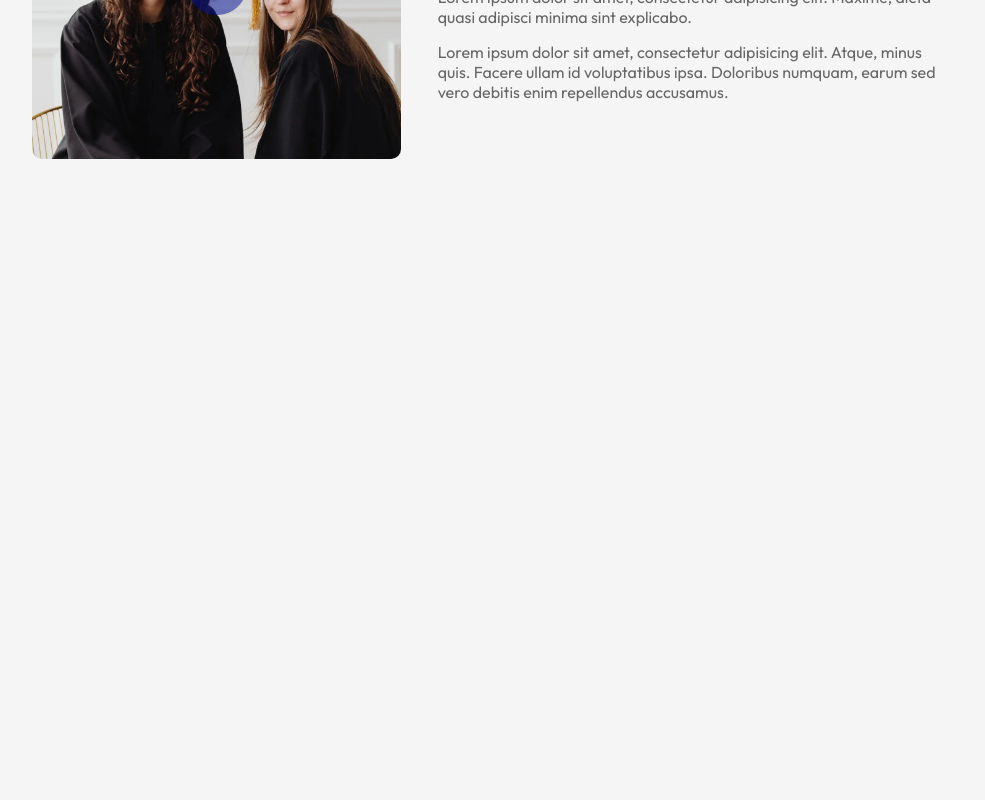
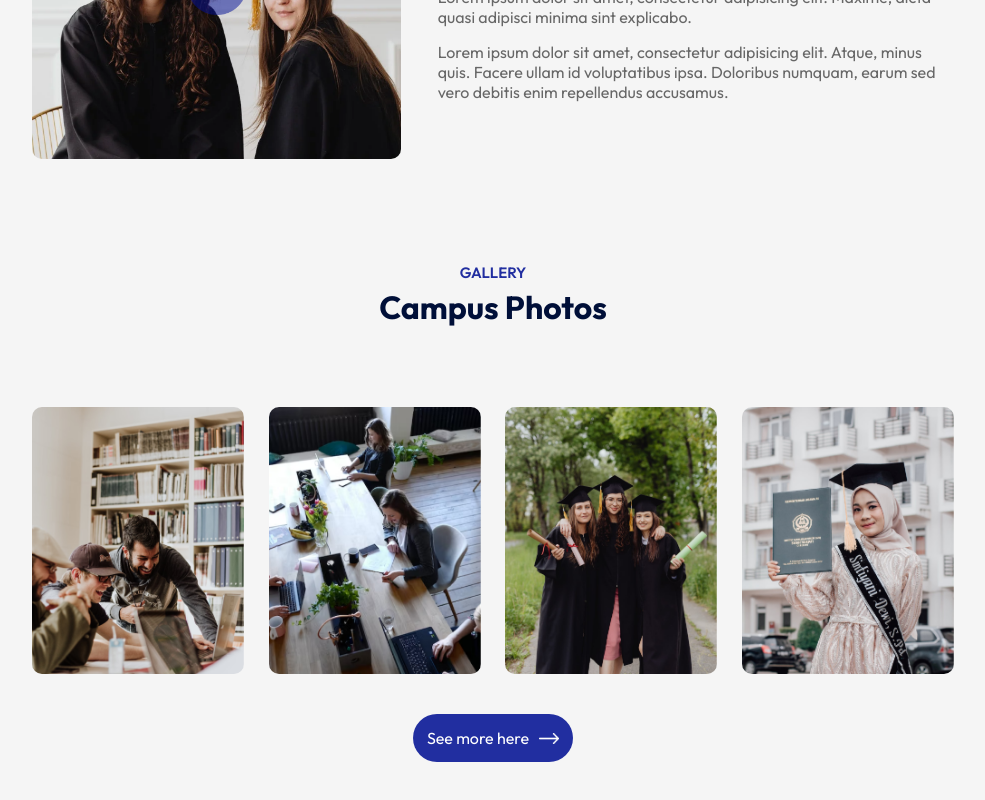
Before and after one commit to JD-Ojonugwa/Educity-University, a React (Vite) app in the folder vite-project/: page / in a window 1280 px wide. Shown: the part 1595-2395 px from the top of the page, without its empty margins (147-1132 px from the left). Before the commit the page ends 1858 px from the top, so only its background shows below. Built offline with nearby package versions, Linux system fonts and the light colour scheme.

Commit message:
feat: added campus gallery to component.

```diff
--- a/vite-project/src/App.jsx
+++ b/vite-project/src/App.jsx
@@ -4,7 +4,7 @@
 import About from "./Component/About/About";
 import Title from "./Component/Title/Title";
 import Program from "./Component/Program/Program";
-// import Campus from "./Component/Campus/Campus";
+import Campus from "./Component/Campus/Campus";
 // import Testimonials from "./Component/Testimonials/Testimonials";
 // import Contact from "./Component/Contact/Contact";
 // import Footer from "./Component/Footer/Footer";
@@ -18,13 +18,13 @@
         <Title subTitle="Our PROGRAM" title="What we offer" />
         <Program />
         <About />
-        {/* <Title subTitle="GALLERY" title="Campus Photos" />
+        <Title subTitle="GALLERY" title="Campus Photos" />
         <Campus />
-        <Title subTitle="TESTIMONIALS" title="What our Student Says" />
+        {/* <Title subTitle="TESTIMONIALS" title="What our Student Says" />
         <Testimonials />
         <Title subTitle="CONTACT US" title="Get in Touch" />
         <Contact />
-        <Footer /> */}
+        <Footer />  */}
       </div>
     </div>
   );
--- /dev/null
+++ b/vite-project/src/Component/Campus/Campus.css
@@ -0,0 +1,17 @@
+.campus {
+  margin: 80px auto;
+  width: 90%;
+  text-align: center;
+}
+
+.gallery {
+  display: flex;
+  justify-content: space-between;
+  align-items: center;
+  margin-bottom: 40px;
+}
+
+.gallery img {
+  border-radius: 10px;
+  width: 23%;
+}
--- /dev/null
+++ b/vite-project/src/Component/Campus/Campus.jsx
@@ -0,0 +1,25 @@
+import React from "react";
+import "./Campus.css";
+import gallery_1 from "../../assets/gallery-1.png";
+import gallery_2 from "../../assets/gallery-2.png";
+import gallery_3 from "../../assets/gallery-3.png";
+import gallery_4 from "../../assets/gallery-4.png";
+import white_arrow from "../../assets/white-arrow.png";
+
+function Campus() {
+  return (
+    <div className="campus">
+      <div className="gallery">
+        <img src={gallery_1} alt="" />
+        <img src={gallery_2} alt="" />
+        <img src={gallery_3} alt="" />
+        <img src={gallery_4} alt="" />
+      </div>
+      <button className="btn dark-btn">
+        See more here <img src={white_arrow} alt="" />
+      </button>
+    </div>
+  );
+}
+
+export default Campus;
```
